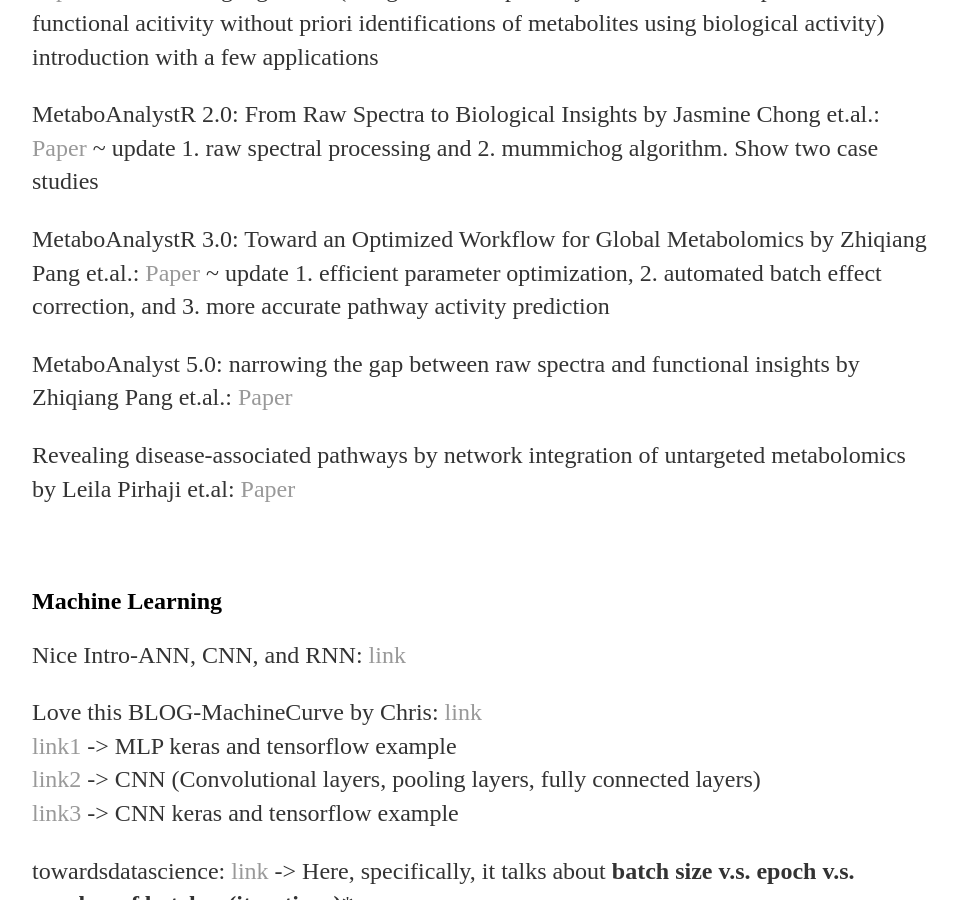
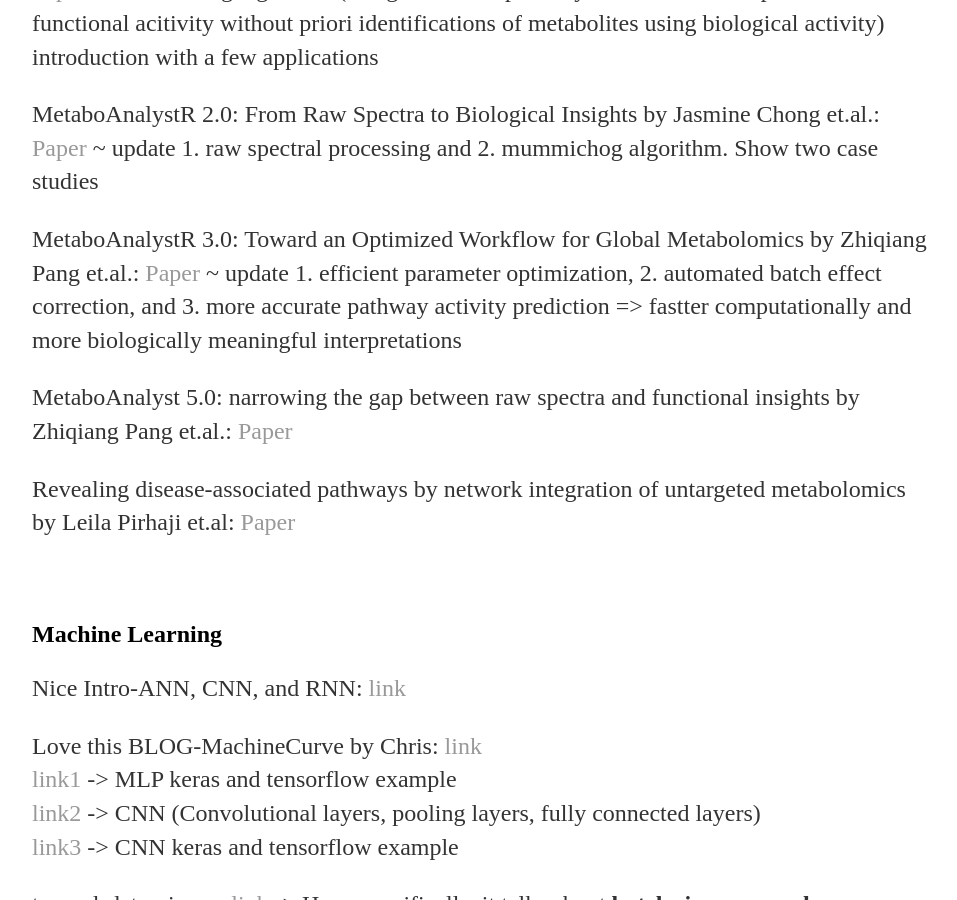
Before and after one commit to yjkweon24/yjkweon24.github.io, a Jekyll site: the page built from _posts/2019-03-16-Academic.md, in a window 1280 px wide and 900 px high, scrolled down 2471 px. Shown: the whole window, without its empty margins (160-1117 px from the left). Built offline with Jekyll 4.4.1, drawn with Linux system fonts in a browser that asks for light colours.

Commit message:
Update 2019-03-16-Academic.md

```diff
--- a/_posts/2019-03-16-Academic.md
+++ b/_posts/2019-03-16-Academic.md
@@ -61,7 +61,7 @@
 
 MetaboAnalystR 2.0: From Raw Spectra to Biological Insights by Jasmine Chong et.al.: [Paper](https://www.mdpi.com/2218-1989/9/3/57) ~ update 1. raw spectral processing and 2. mummichog algorithm. Show two case studies
 
-MetaboAnalystR 3.0: Toward an Optimized Workflow for Global Metabolomics by Zhiqiang Pang et.al.: [Paper](https://www.mdpi.com/2218-1989/10/5/186) ~ update 1. efficient parameter optimization, 2. automated batch effect correction, and 3. more accurate pathway activity prediction
+MetaboAnalystR 3.0: Toward an Optimized Workflow for Global Metabolomics by Zhiqiang Pang et.al.: [Paper](https://www.mdpi.com/2218-1989/10/5/186) ~ update 1. efficient parameter optimization, 2. automated batch effect correction, and 3. more accurate pathway activity prediction => fastter computationally and more biologically meaningful interpretations
 
 MetaboAnalyst 5.0: narrowing the gap between raw spectra and functional insights by Zhiqiang Pang et.al.: [Paper](https://academic.oup.com/nar/advance-article/doi/10.1093/nar/gkab382/6279832)
 
```
